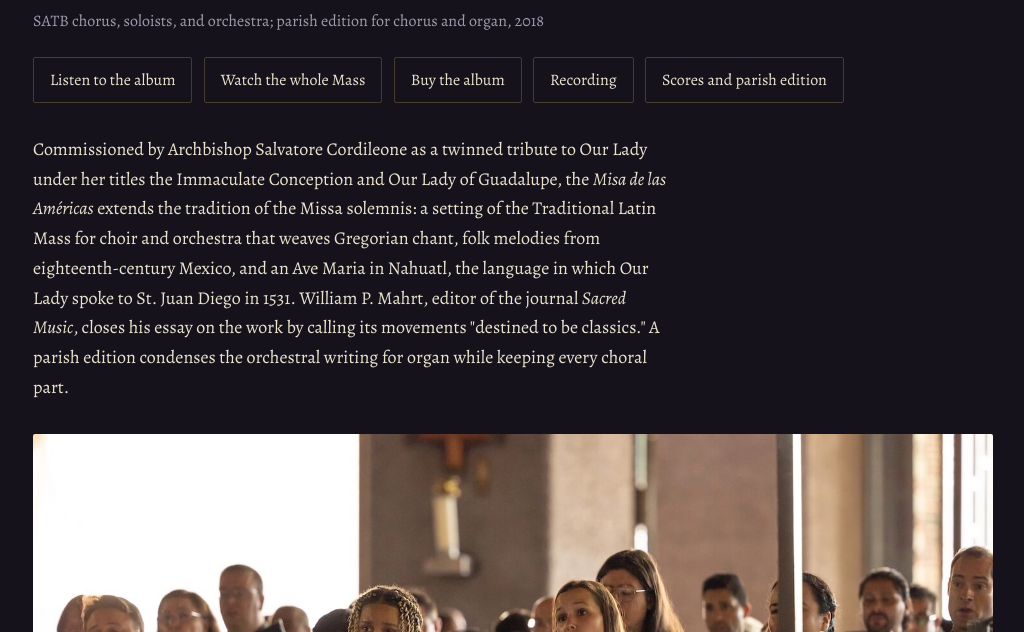
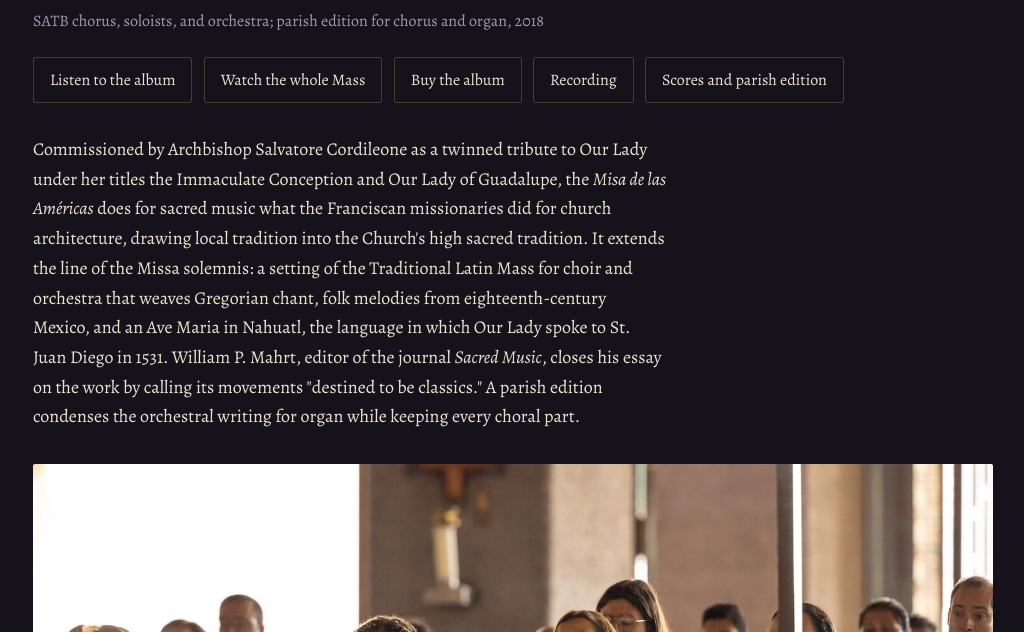
Before and after one commit to liquid1188/frank-larocca-site, an Eleventy site: page src/works-md/mass-of-the-americas.md in a window 1280 px wide. Shown: the part 711-1343 px from the top of the page, without its empty margins (63-1087 px from the left). Built offline with nearby package versions, Linux system fonts and the light colour scheme; Eleventy itself is replaced by a stand-in of ours; files that its build step writes are made by us from their sources.

Commit message:
Mission-architecture analogy on the Mass page; Libbey top ten and Billboard in Honors

```diff
--- a/src/biography.njk
+++ b/src/biography.njk
@@ -23,6 +23,7 @@ description: "Biography of composer Frank La Rocca, Composer-in-Residence at the
 <h2 class="section-title" style="clear:both">Honors</h2>
 <ul class="dates">
   <li><span class="when">2024</span><div><div class="what">Keynote address on sacramental beauty</div><p class="where">American Academy of Catholic Scholars and Artists</p></div></li>
+  <li><span class="when">2022</span><div><div class="what">Ten best classical albums of the year, Ted Libbey</div><p class="where">For the <em>Mass of the Americas</em> recording; Billboard Traditional Classical chart, number one</p></div></li>
   <li><span class="when">2018</span><div><div class="what">The American Prize in Composition</div><p class="where">For <em>A Rose in Winter: The Life of St. Rita of Cascia</em></p></div></li>
   <li><span class="when">2018</span><div><div class="what">Composer-in-Residence, Benedict XVI Institute</div><p class="where">First holder of the post</p></div></li>
   <li><span class="when">&nbsp;</span><div><div class="what">ORTUS International Choral Composition Competition</div><p class="where">Winner, for the <em>Miserere</em></p></div></li>
--- a/src/works-md/mass-of-the-americas.md
+++ b/src/works-md/mass-of-the-americas.md
@@ -19,7 +19,7 @@ tags: work
 layout: work.njk
 permalink: "/works/mass-of-the-americas/"
 ---
-Commissioned by Archbishop Salvatore Cordileone as a twinned tribute to Our Lady under her titles the Immaculate Conception and Our Lady of Guadalupe, the *Misa de las Américas* extends the tradition of the Missa solemnis: a setting of the Traditional Latin Mass for choir and orchestra that weaves Gregorian chant, folk melodies from eighteenth-century Mexico, and an Ave Maria in Nahuatl, the language in which Our Lady spoke to St. Juan Diego in 1531. William P. Mahrt, editor of the journal *Sacred Music*, closes his essay on the work by calling its movements "destined to be classics." A parish edition condenses the orchestral writing for organ while keeping every choral part.
+Commissioned by Archbishop Salvatore Cordileone as a twinned tribute to Our Lady under her titles the Immaculate Conception and Our Lady of Guadalupe, the *Misa de las Américas* does for sacred music what the Franciscan missionaries did for church architecture, drawing local tradition into the Church's high sacred tradition. It extends the line of the Missa solemnis: a setting of the Traditional Latin Mass for choir and orchestra that weaves Gregorian chant, folk melodies from eighteenth-century Mexico, and an Ave Maria in Nahuatl, the language in which Our Lady spoke to St. Juan Diego in 1531. William P. Mahrt, editor of the journal *Sacred Music*, closes his essay on the work by calling its movements "destined to be classics." A parish edition condenses the orchestral writing for organ while keeping every choral part.
 
 <figure class="inline-photo"><img src="/images/mass-of-the-americas-choir.jpg" alt="The choir singing the Mass of the Americas" loading="lazy" width="1500" height="790"><figcaption>Benedict XVI Choir. Courtesy of the Benedict XVI Institute.</figcaption></figure>
 
```
